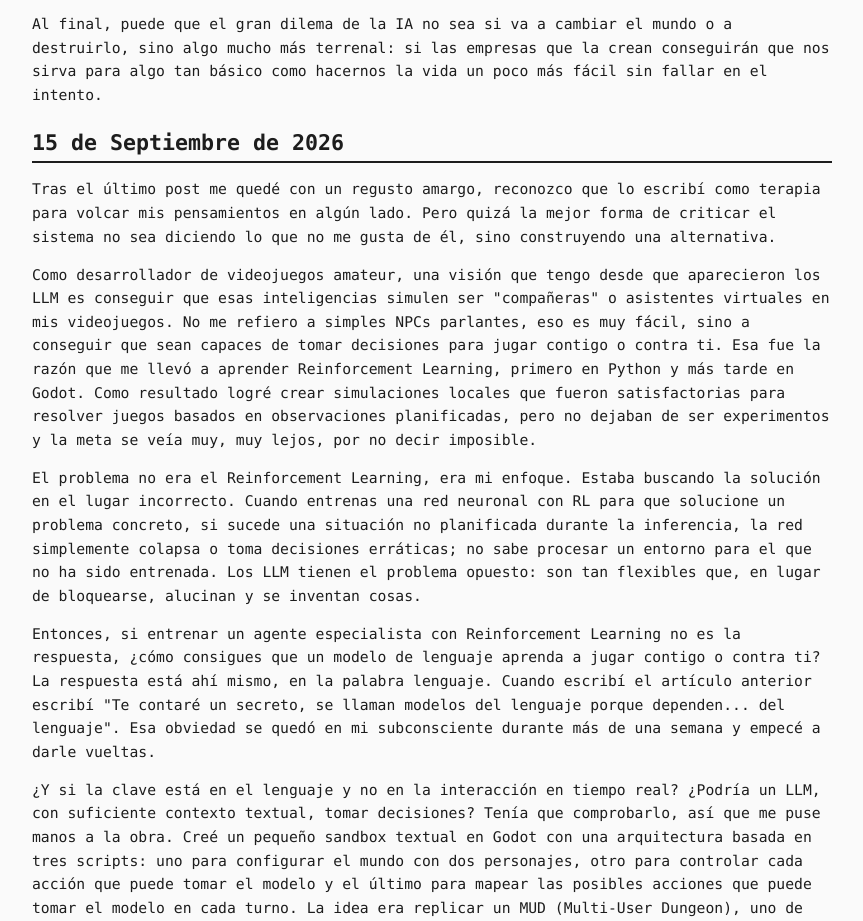
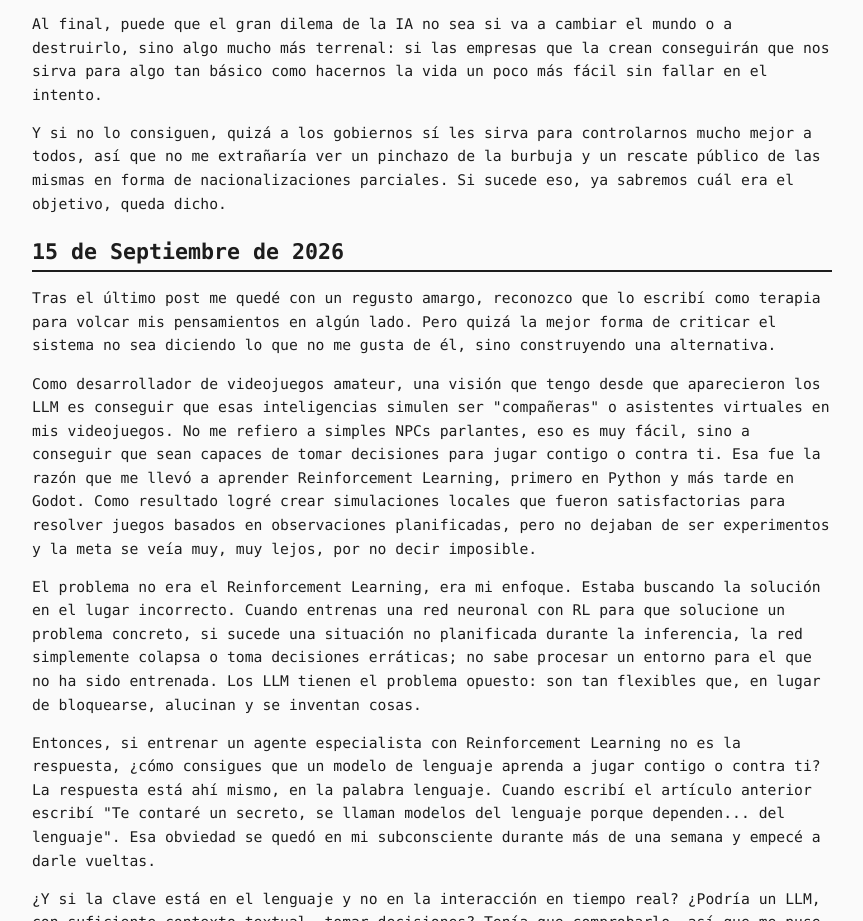
Before and after one commit to hcosta/hcosta.github.io, a website: page blog/index.html in a window 1280 px wide. Shown: the part 1138-2059 px from the top of the page, without its empty margins (208-1071 px from the left). Drawn offline with Linux system fonts and the light colour scheme.

Commit message:
Update index.html

```diff
--- a/blog/index.html
+++ b/blog/index.html
@@ -53,6 +53,7 @@
     <p>El problema es que la realidad cotidiana del usuario no es un apocalipsis robótico, sino una constante pequeña frustración. Pretender adueñarte de la infraestructura económica global mientras tu asistente alucina un dato en una hoja de cálculo o se atranca al hacer una reserva online genera una brecha gigante entre la expectativa y la utilidad.</p>
     <p>Si esta tecnología se queda encallada en ese limbo —demasiado compleja para ser de verdad útil en la vida diaria y demasiado cara de mantener como para darla gratis—, la burbuja tendrá que ajustar cuentas. No veremos el fin de la inteligencia artificial, pero sí un baño de realidad económica. Los inversores dejarán de financiar la carrera ciega por hacer modelos cada vez más colosales y el dinero se refugiará en la eficiencia: modelos más pequeños, software integrado de forma invisible en lo que ya usamos y herramientas enfocadas a empresas, donde el margen de error se tolera mejor si ahorra costes.</p>
     <p>Al final, puede que el gran dilema de la IA no sea si va a cambiar el mundo o a destruirlo, sino algo mucho más terrenal: si las empresas que la crean conseguirán que nos sirva para algo tan básico como hacernos la vida un poco más fácil sin fallar en el intento.</p>
+    <p>Y si no lo consiguen, quizá a los gobiernos sí les sirva para controlarnos mucho mejor a todos, así que no me extrañaría ver un pinchazo de la burbuja y un rescate público de las mismas en forma de nacionalizaciones parciales. Si sucede eso, ya sabremos cuál era el objetivo, queda dicho.</p>
   </article>
 
   <article class="blog-article">
```
